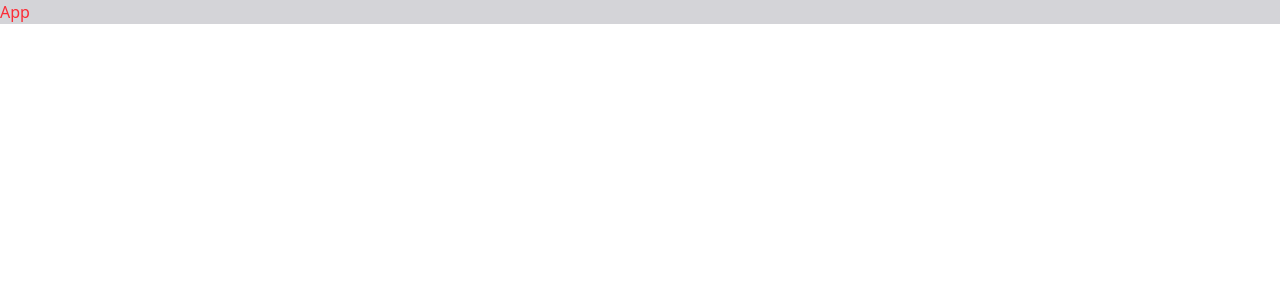
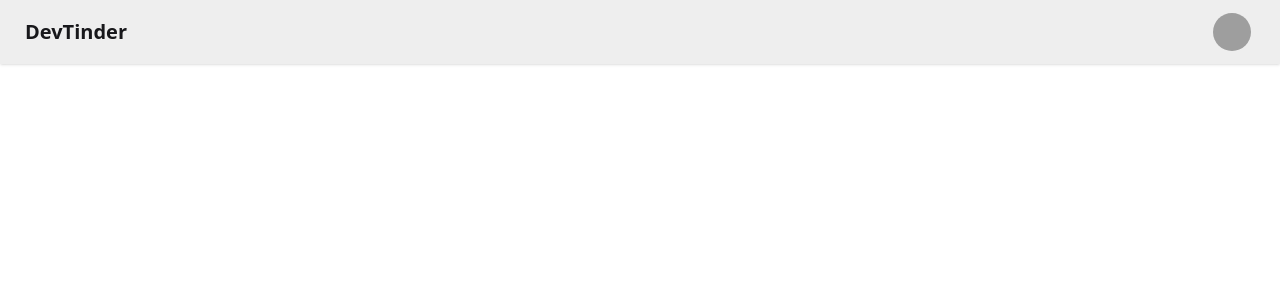
Before and after one commit to vishal-gupta5/DevTinder-Frontend, a React (Vite) app: page / in a window 1280 px wide. Shown: the top 300 px of the page. Built offline with nearby package versions, Linux system fonts and the light colour scheme; grey boxes are pictures that could not be loaded.

Commit message:
Create a Navbar using DaisyUI

```diff
--- a/src/App.jsx
+++ b/src/App.jsx
@@ -1,9 +1,12 @@
-import React from 'react'
+import React from "react";
+import Navbar from "./components/Navbar";
 
 const App = () => {
   return (
-    <div className='text-red-500 bg-zinc-300'>App</div>
-  )
-}
+    <div>
+      <Navbar />
+    </div>
+  );
+};
 
-export default App
+export default App;
--- /dev/null
+++ b/src/components/Navbar.jsx
@@ -0,0 +1,46 @@
+import React from "react";
+
+const Navbar = () => {
+  return (
+    <div className="navbar bg-base-300 shadow-sm">
+      <div className="flex-1">
+        <a className="btn btn-ghost text-xl">DevTinder</a>
+      </div>
+      <div className="flex gap-2">
+        <div className="dropdown dropdown-end px-5">
+          <div
+            tabIndex={0}
+            role="button"
+            className="btn btn-ghost btn-circle avatar"
+          >
+            <div className="w-10 rounded-full">
+              <img
+                alt="Tailwind CSS Navbar component"
+                src="https://img.daisyui.com/images/stock/photo-1534528741775-53994a69daeb.webp"
+              />
+            </div>
+          </div>
+          <ul
+            tabIndex="-1"
+            className="menu menu-sm dropdown-content bg-base-100 rounded-box z-1 mt-3 w-52 p-2 shadow"
+          >
+            <li>
+              <a className="justify-between">
+                Profile
+                <span className="badge">New</span>
+              </a>
+            </li>
+            <li>
+              <a>Settings</a>
+            </li>
+            <li>
+              <a>Logout</a>
+            </li>
+          </ul>
+        </div>
+      </div>
+    </div>
+  );
+};
+
+export default Navbar;
```
